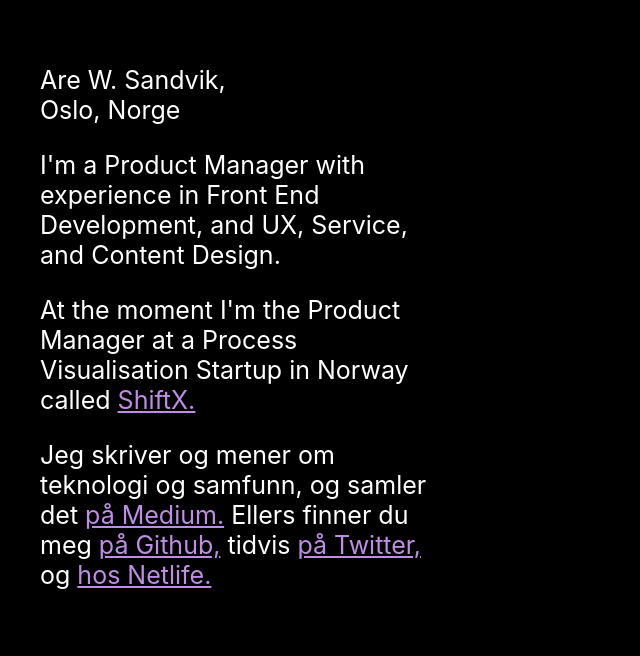
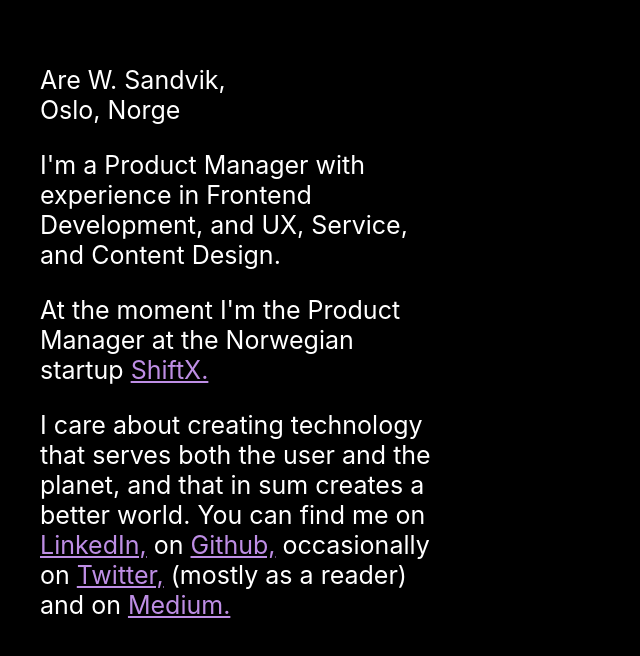
Before and after one commit to arews/portfolio, a React (Create React App) app in the folder web/: page / in a window 1280 px wide. Shown: the top 656 px of the page, without its empty margins (0-640 px from the left). Built offline with nearby package versions, Linux system fonts and the light colour scheme.

Commit message:
rewrite App.js

```diff
--- a/web/src/App.js
+++ b/web/src/App.js
@@ -7,10 +7,10 @@ function App() {
         <div>
         <p className="name">Are W. Sandvik,<br/>Oslo, Norge</p>
         <p>
-          I'm a Product Manager with experience in Front End Development, and UX, Service, and Content Design.
+          I'm a Product Manager with experience in Frontend Development, and UX, Service, and Content Design.
         </p>
         <p>
-          At the moment I'm the Product Manager at a Process Visualisation Startup in Norway called         <a
+          At the moment I'm the Product Manager at the Norwegian startup        <a
           className="App-link"
           href="https://shiftx.com"
           rel="noopener noreferrer"
@@ -18,24 +18,31 @@ function App() {
           ShiftX.
         </a>
         </p>
-        <p>Jeg skriver og mener om teknologi og samfunn, og samler det <a
+        <p>I care about creating technology that serves both the user and the planet, and that in sum creates a better world.
+
+          You can find me on <a
           className="App-link"
-          href="https://medium.com/@are.w.sandvik"
+          href="https://www.linkedin.com/in/aresan/"
           rel="noopener noreferrer"
         >
-          på  Medium.</a> Ellers finner du meg <a
+          LinkedIn,</a> on <a
           className="App-link"
-          href="https://medium.com/@are.w.sandvik"
-          rel="noopener noreferrer"> på  Github,</a> tidvis <a
+          href="https://github.com/arews/portfolio"
+          rel="noopener noreferrer"> Github,
+
+
+          </a> occasionally on <a
           className="App-link"
           href="https://twitter.com/AreSandvik"
           rel="noopener noreferrer"
-        > på Twitter,</a> og <a
+        > Twitter,</a> (mostly as a reader) and on <a
           className="App-link"
-          href="https://www.netlife.com/folka/are-w-sandvik"
+          href="https://are-w-sandvik.medium.com/"
           rel="noopener noreferrer"
-        > hos Netlife.
+        > Medium.
         </a>
+
+
         </p>
         </div>
       </header>
```
